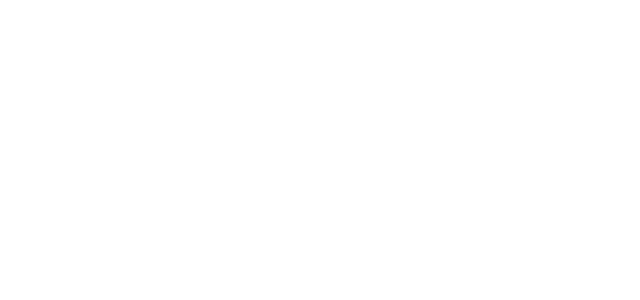
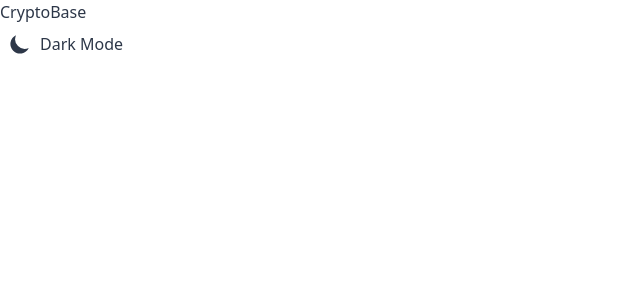
Before and after one commit to sasa-potezica/crypto-project, a React (Create React App) app: page / in a window 1280 px wide. Shown: the top 300 px of the page, without its empty margins (0-640 px from the left). Built offline with nearby package versions, Linux system fonts and the light colour scheme.

Commit message:
Implement ThemeToggle component functionality with different themes
Initialize Signup, Signin, Home, CoinPage and Account routes and Navbar component

```diff
--- a/package.json
+++ b/package.json
@@ -8,6 +8,8 @@
     "@testing-library/user-event": "^13.5.0",
     "react": "^18.2.0",
     "react-dom": "^18.2.0",
+    "react-icons": "^5.0.1",
+    "react-router-dom": "^6.22.0",
     "react-scripts": "5.0.1",
     "web-vitals": "^2.1.4"
   },
--- a/src/App.js
+++ b/src/App.js
@@ -1,7 +1,13 @@
 import React from "react";
+import { ThemeProvider } from "./context/ThemeContext";
+import Navbar from "./components/Navbar";
 
 function App() {
-  return <></>;
+  return (
+    <ThemeProvider>
+      <Navbar />
+    </ThemeProvider>
+  );
 }
 
 export default App;
--- /dev/null
+++ b/src/components/Navbar.jsx
@@ -0,0 +1,18 @@
+import React from "react";
+import { Link } from "react-router-dom";
+import ThemeToggle from "./ThemeToggle";
+
+const Navbar = () => {
+  return (
+    <div>
+      <Link to="/">
+        <h1>CryptoBase</h1>
+      </Link>
+      <div>
+        <ThemeToggle />
+      </div>
+    </div>
+  );
+};
+
+export default Navbar;
--- /dev/null
+++ b/src/components/ThemeToggle.jsx
@@ -0,0 +1,30 @@
+import React, { useContext } from "react";
+import { HiSun, HiMoon } from "react-icons/hi";
+import { ThemeContext } from "../context/ThemeContext";
+
+const ThemeToggle = () => {
+  const { theme, setTheme } = useContext(ThemeContext);
+  return (
+    <div className="p-2">
+      {theme === "dark" ? (
+        <div
+          className="flex items-center cursor-pointer"
+          onClick={() => setTheme(theme === "dark" ? "light" : "dark")}
+        >
+          <HiSun className="text-primary text-2xl mr-2" />
+          Light Mode
+        </div>
+      ) : (
+        <div
+          className="flex items-center cursor-pointer"
+          onClick={() => setTheme(theme === "dark" ? "light" : "dark")}
+        >
+          <HiMoon className="text-primary text-2xl mr-2" />
+          Dark Mode
+        </div>
+      )}
+    </div>
+  );
+};
+
+export default ThemeToggle;
--- a/src/index.js
+++ b/src/index.js
@@ -2,10 +2,11 @@
 import ReactDOM from "react-dom/client";
 import "./index.css";
 import App from "./App";
+import { BrowserRouter } from "react-router-dom";
 
 const root = ReactDOM.createRoot(document.getElementById("root"));
 root.render(
-  <React.StrictMode>
+  <BrowserRouter>
     <App />
-  </React.StrictMode>
+  </BrowserRouter>
 );
--- /dev/null
+++ b/src/routes/Account.jsx
@@ -0,0 +1,7 @@
+import React from "react";
+
+const Account = () => {
+  return <div>Account</div>;
+};
+
+export default Account;
--- /dev/null
+++ b/src/routes/CoinPage.jsx
@@ -0,0 +1,7 @@
+import React from "react";
+
+const CoinPage = () => {
+  return <div>CoinPage</div>;
+};
+
+export default CoinPage;
--- /dev/null
+++ b/src/routes/Home.jsx
@@ -0,0 +1,7 @@
+import React from "react";
+
+const Home = () => {
+  return <div>Home</div>;
+};
+
+export default Home;
--- /dev/null
+++ b/src/routes/Signin.jsx
@@ -0,0 +1,7 @@
+import React from "react";
+
+const SignIn = () => {
+  return <div>SignIn</div>;
+};
+
+export default SignIn;
--- /dev/null
+++ b/src/routes/Signup.jsx
@@ -0,0 +1,7 @@
+import React from "react";
+
+const SignUp = () => {
+  return <div>SignUp</div>;
+};
+
+export default SignUp;
```
Also changed, not shown: 1 other file (tests, documents, lock files or other folders).
